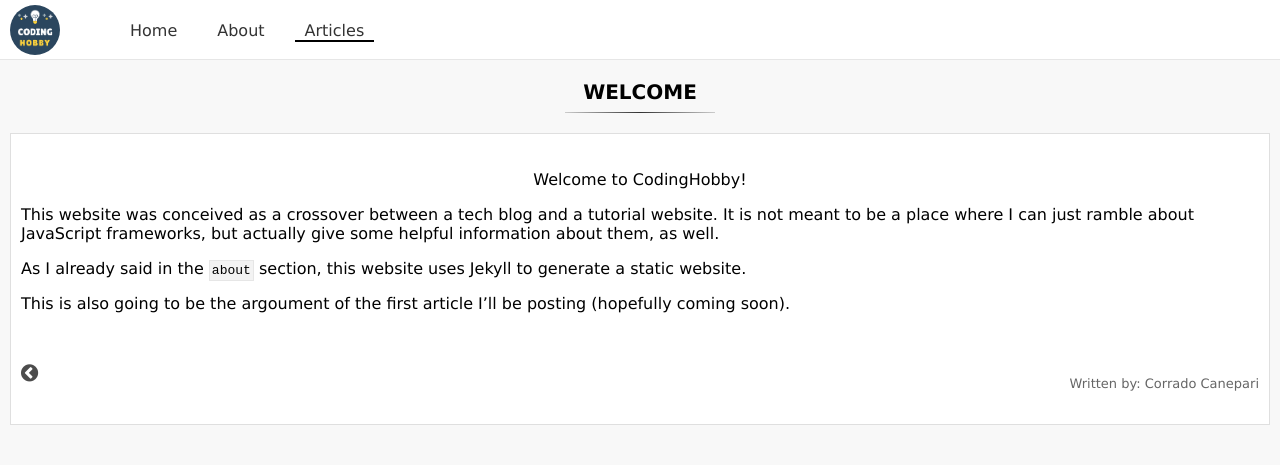
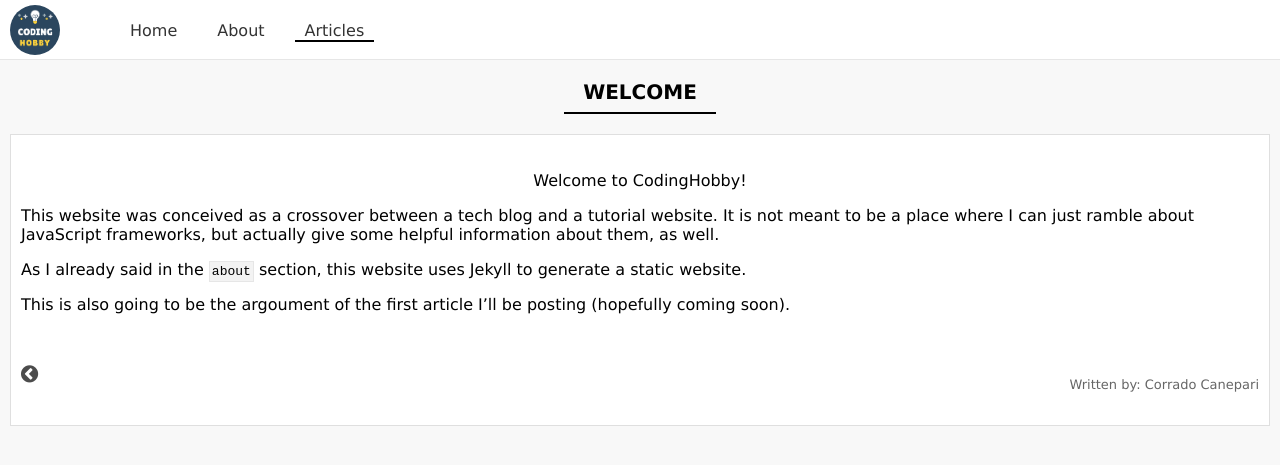
Before and after one commit to CodingHobby/codinghobby.github.io, a Jekyll site: the page built from _posts/2017-03-12-welcome.md, in a window 1280 px wide. Shown: the top 465 px of the page. Built offline with Jekyll 4.4.1, drawn with Linux system fonts in a browser that asks for light colours.

Commit message:
Fixed awkward hr

```diff
--- a/_sass/3-sections/post.sass
+++ b/_sass/3-sections/post.sass
@@ -9,7 +9,8 @@
 		&:hover
 			background-color: white
 		hr
-			margin: 0 50px 0 50px
+			text-align: left
+			margin-right: 200px
 		h2
 			margin-top: 40px
 
@@ -36,10 +37,7 @@
 		display: flex
 
 	hr
-		border: 0
-		height: 1px
-		background: #333
-		background-image: linear-gradient(to right, #ccc,#333, #ccc)
+		border: 1px solid black
 	code
 		width: 100%
 		background-color: darken($bg-color, 2%)
```
